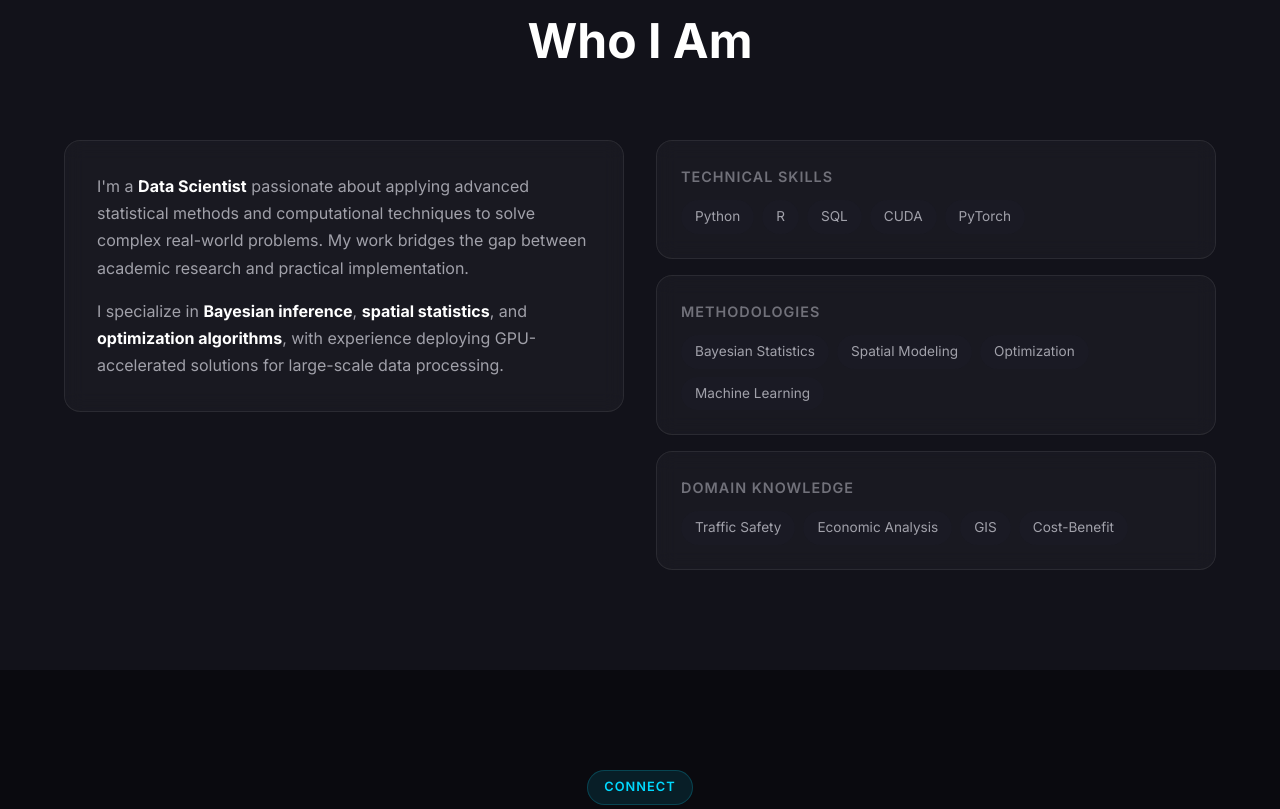
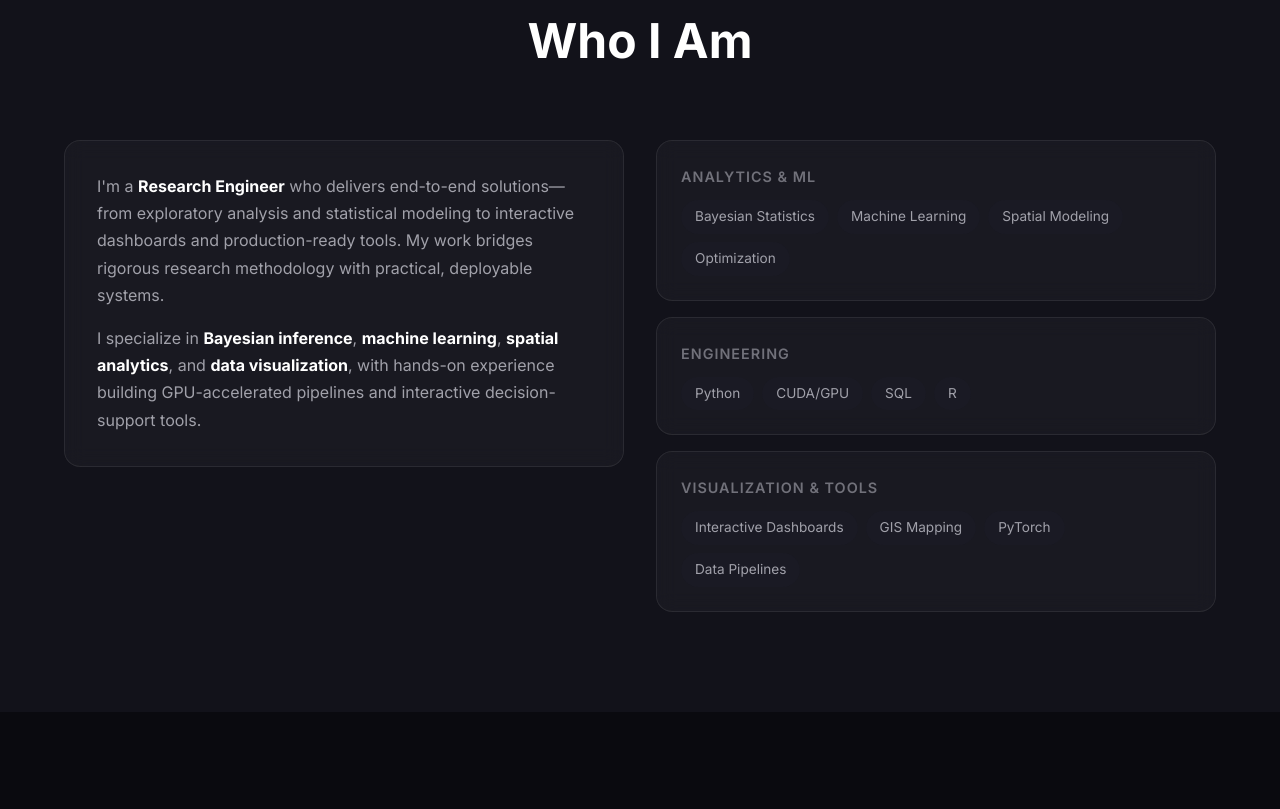
Before and after one commit to Akamel01/portfolio, a plain HTML site: page index.html in a window 1280 px wide. Shown: the part 1964-2773 px from the top of the page. Drawn offline with Linux system fonts and the light colour scheme.

Commit message:
Rebrand: Data Scientist -> Research Engineer (end-to-end focus)

```diff
--- a/index.html
+++ b/index.html
@@ -4,9 +4,9 @@
 <head>
     <meta charset="UTF-8">
     <meta name="viewport" content="width=device-width, initial-scale=1.0">
-    <title>Ahmed Kamel | Data Scientist</title>
+    <title>Ahmed Kamel | Research Engineer</title>
     <meta name="description"
-        content="Portfolio of Ahmed Kamel - Data Scientist specializing in Bayesian statistics, spatial modeling, and GPU-accelerated optimization.">
+        content="Portfolio of Ahmed Kamel - Research Engineer delivering end-to-end solutions in Bayesian statistics, machine learning, spatial analytics, and GPU-accelerated optimization.">
     <link rel="preconnect" href="https://fonts.googleapis.com">
     <link rel="preconnect" href="https://fonts.gstatic.com" crossorigin>
     <link
@@ -37,11 +37,11 @@
                 <span class="greeting">Hi, I'm</span>
                 <span class="name gradient-text">Ahmed Kamel</span>
             </h1>
-            <h2 class="hero-subtitle-role">Data Scientist</h2>
+            <h2 class="hero-subtitle-role">Research Engineer</h2>
             <p class="hero-description">
-                I build data-driven solutions using <strong>Bayesian statistics</strong>,
-                <strong>spatial modeling</strong>, and <strong>GPU-accelerated optimization</strong>
-                to solve complex real-world problems.
+                I deliver <strong>end-to-end solutions</strong>—from data analysis and <strong>machine learning</strong>
+                to <strong>interactive visualization</strong> and production deployment—using Bayesian statistics,
+                spatial modeling, and GPU-accelerated optimization.
             </p>
             <div class="hero-ctas">
                 <a href="#projects" class="btn btn-primary">
@@ -74,7 +74,7 @@
             <div class="section-header">
                 <span class="section-tag">Portfolio</span>
                 <h2 class="section-title">Featured Projects</h2>
-                <p class="section-description">Real-world data science solutions with measurable impact</p>
+                <p class="section-description">End-to-end solutions with measurable real-world impact</p>
             </div>
 
             <div class="projects-grid">
@@ -163,44 +163,43 @@
             <div class="about-content">
                 <div class="about-text glass-panel">
                     <p>
-                        I'm a <strong>Data Scientist</strong> passionate about applying advanced statistical methods
-                        and computational techniques to solve complex real-world problems. My work bridges the gap
-                        between academic research and practical implementation.
+                        I'm a <strong>Research Engineer</strong> who delivers end-to-end solutions—from exploratory
+                        analysis and statistical modeling to interactive dashboards and production-ready tools.
+                        My work bridges rigorous research methodology with practical, deployable systems.
                     </p>
                     <p>
-                        I specialize in <strong>Bayesian inference</strong>, <strong>spatial statistics</strong>,
-                        and <strong>optimization algorithms</strong>, with experience deploying GPU-accelerated
-                        solutions for large-scale data processing.
+                        I specialize in <strong>Bayesian inference</strong>, <strong>machine learning</strong>,
+                        <strong>spatial analytics</strong>, and <strong>data visualization</strong>, with hands-on
+                        experience building GPU-accelerated pipelines and interactive decision-support tools.
                     </p>
                 </div>
 
                 <div class="skills-grid">
                     <div class="skill-category glass-panel">
-                        <h4>Technical Skills</h4>
+                        <h4>Analytics & ML</h4>
                         <div class="skill-items">
-                            <span class="skill-badge">Python</span>
-                            <span class="skill-badge">R</span>
-                            <span class="skill-badge">SQL</span>
-                            <span class="skill-badge">CUDA</span>
-                            <span class="skill-badge">PyTorch</span>
+                            <span class="skill-badge">Bayesian Statistics</span>
+                            <span class="skill-badge">Machine Learning</span>
+                            <span class="skill-badge">Spatial Modeling</span>
+                            <span class="skill-badge">Optimization</span>
                         </div>
                     </div>
                     <div class="skill-category glass-panel">
-                        <h4>Methodologies</h4>
+                        <h4>Engineering</h4>
                         <div class="skill-items">
-                            <span class="skill-badge">Bayesian Statistics</span>
-                            <span class="skill-badge">Spatial Modeling</span>
-                            <span class="skill-badge">Optimization</span>
-                            <span class="skill-badge">Machine Learning</span>
+                            <span class="skill-badge">Python</span>
+                            <span class="skill-badge">CUDA/GPU</span>
+                            <span class="skill-badge">SQL</span>
+                            <span class="skill-badge">R</span>
                         </div>
                     </div>
                     <div class="skill-category glass-panel">
-                        <h4>Domain Knowledge</h4>
+                        <h4>Visualization & Tools</h4>
                         <div class="skill-items">
-                            <span class="skill-badge">Traffic Safety</span>
-                            <span class="skill-badge">Economic Analysis</span>
-                            <span class="skill-badge">GIS</span>
-                            <span class="skill-badge">Cost-Benefit</span>
+                            <span class="skill-badge">Interactive Dashboards</span>
+                            <span class="skill-badge">GIS Mapping</span>
+                            <span class="skill-badge">PyTorch</span>
+                            <span class="skill-badge">Data Pipelines</span>
                         </div>
                     </div>
                 </div>
@@ -214,7 +213,7 @@
             <div class="section-header">
                 <span class="section-tag">Connect</span>
                 <h2 class="section-title">Let's Work Together</h2>
-                <p class="section-description">Open to opportunities in data science and analytics</p>
+                <p class="section-description">Open to research engineering, data science, and analytics roles</p>
             </div>
 
             <div class="contact-links">
@@ -238,7 +237,7 @@
             </div>
 
             <div class="footer-bottom">
-                <p>© 2024 Ahmed Kamel. Built with passion for data science.</p>
+                <p>© 2024 Ahmed Kamel. Bridging research and production.</p>
             </div>
         </div>
     </section>
```
Also changed, not shown: assets/rlc_thumbnail.jpg, assets/rlc_thumbnail_1.jpg (added).
